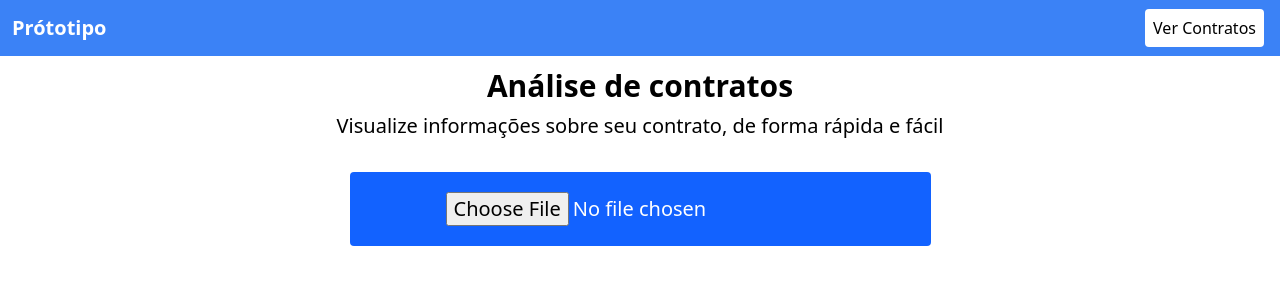
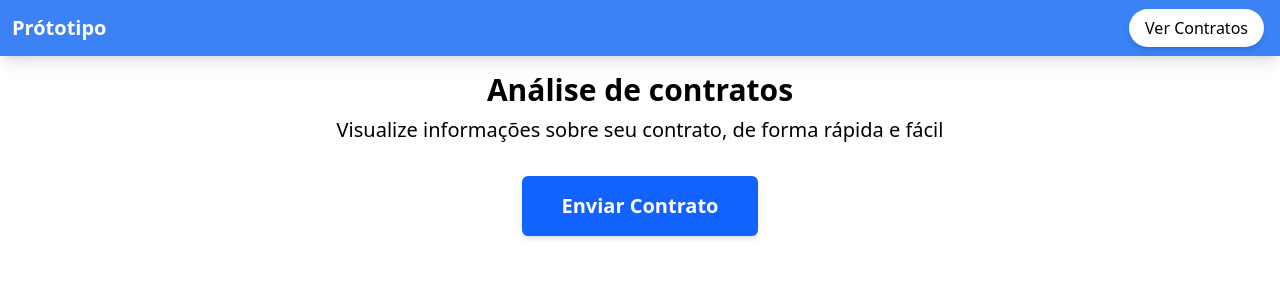
Before and after one commit to Diogogc1/projeto-granto, a React (Create React App) app in the folder frontend/: page / in a window 1280 px wide. Shown: the top 300 px of the page. Built offline with nearby package versions, Linux system fonts and the light colour scheme.

Commit message:
Styling inserir.tsx.

```diff
--- a/frontend/src/components/layout.tsx
+++ b/frontend/src/components/layout.tsx
@@ -10,15 +10,15 @@ export default function Layout({ children }: { children: React.ReactNode }) {
 
     return (
         <>
-            <header className="w-full h-14 bg-blue-500 flex items-center">
+            <header className="w-full h-14 bg-blue-500 flex items-center shadow-lg">
                 <h1 className="text-white text-xl font-bold ml-3">Prótotipo</h1>
                 {mudouPagina
                     ? <button className="ml-auto mr-4" onClick={trocarBotao}>
-                        <Link to={'/'} className="bg-white p-2 rounded">Enviar Contrato</Link>
+                        <Link to={'/'} className="bg-white text-black-500 p-2 px-4 rounded-full shadow-md hover:bg-blue-100 transition-colors duration-300">Enviar Contrato</Link>
                     </button>
 
                     : <button className="ml-auto mr-4" onClick={trocarBotao}>
-                        <Link to={'/busca'} className="bg-white p-2 rounded">Ver Contratos</Link>
+                        <Link to={'/busca'} className="bg-white text-black-500 p-2 px-4 rounded-full shadow-md hover:bg-blue-100 transition-colors duration-300">Ver Contratos</Link>
                     </button>
                 }
             </header>
--- a/frontend/src/pages/inserir.tsx
+++ b/frontend/src/pages/inserir.tsx
@@ -1,13 +1,16 @@
-import { ChangeEvent } from "react";
+import { ChangeEvent, useState } from "react";
 import contratoDAO from "../DAOs/contratoDAO";
 
 export default function Inserir() {
+    const [fileName, setFileName] = useState("");
 
     async function submitArquivo(e: ChangeEvent<HTMLInputElement>) {
         const file = e.target.files![0]
         const formData = new FormData()
 
         formData.append("file", file)
+
+        setFileName(file.name)
 
         //FETCH API
         try {
@@ -35,10 +38,15 @@ export default function Inserir() {
 
     return (
         <>
-            <h2 className="font-bold text-3xl mt-3">Análise de contratos</h2>
+            <h2 className="font-bold text-3xl mt-4">Análise de contratos</h2>
             <p className="mt-2 text-xl">Visualize informações sobre seu contrato, de forma rápida e fácil</p>
 
-            <input type="file" accept=".pdf" onChange={submitArquivo} className="bg-[#1262FF] py-5 px-24 mt-8 text-white text-xl rounded" />
+            <label htmlFor="file-upload" className="bg-[#1262FF] font-bold py-4 px-10 mt-8 text-white text-xl rounded-md shadow-md hover:bg-blue-700 transition-colors duration-300 cursor-pointer">
+                Enviar Contrato
+            </label>
+            <input id="file-upload" type="file" accept=".pdf" onChange={submitArquivo} className="hidden"/>
+
+            {fileName && <p className="mt-4">Arquivo enviado: {fileName}</p>}
         </>
     )
 }
```
